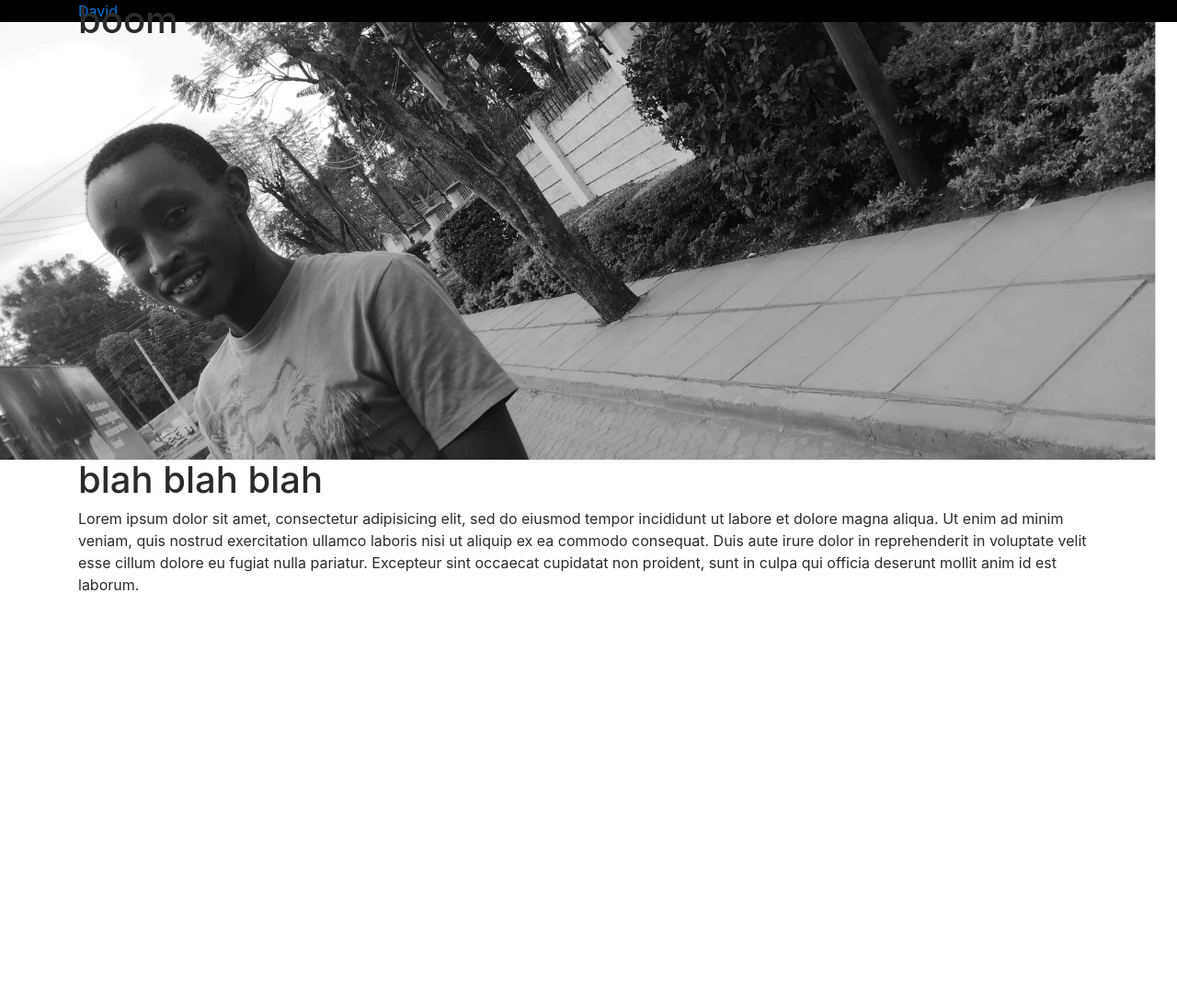
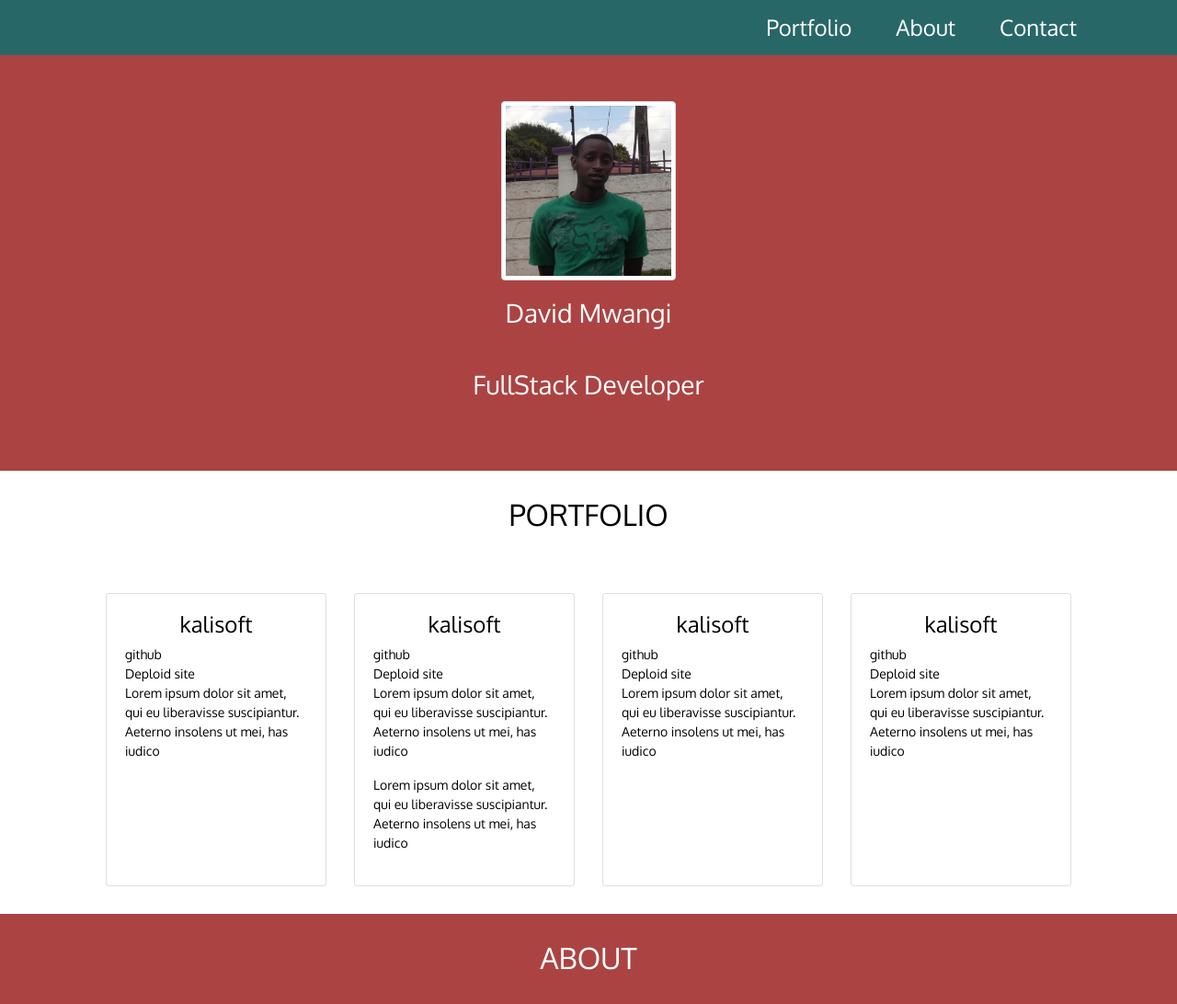
Before and after one commit to DavidNjoroge/DavidNjoroge.github.io, a plain HTML site: page index.html in a window 1280 px wide. Shown: the top 1092 px of the page at 92% size. Before the commit the page ends 800 px from the top, so only its background shows below. Drawn offline with Linux system fonts and the light colour scheme.

Commit message:
refactor the whole design

```diff
--- a/css/styles.css
+++ b/css/styles.css
@@ -1,22 +1,93 @@
-h1{
+body {
+  font-family: 'Oxygen', sans-serif;
+  font-size: 24px;
+  color: white;
+}
+
+a {
+  color: white;
+}
+
+
+/*navbar*/
+
+nav {
+  background-color: rgb(40, 103, 103);
+}
+
+
+/*navbar ends*/
+
+
+/*header*/
+
+header {
+  background-color: rgb(172, 67, 67);
+}
+
+img {
+  width: 190px;
+}
+
+.centr {
+  padding: 50px;
   text-align: center;
 }
-.container{
-background-color: skyblue;
+
+h3 {
+  padding: 20px;
 }
-.pull-left{
-  margin:auto;
-    margin-top: 1px;
+
+
+/*header ends*/
+
+
+/*portfolio*/
+
+.portfolio {
+  color: black;
 }
-.footer h2{
+
+h2 {
+  padding: 30px;
   text-align: center;
 }
-html{
-background: skyblue;
-}
-.panel{
-  background-color: green;
-}
-.jumbotron p{
+
+h4 {
   text-align: center;
 }
+
+.a {
+  font-size: 14px;
+  color: black;
+}
+
+.portfolio {
+  font-size: 14px;
+}
+
+.card {
+  margin: 30px;
+  padding: 20px;
+}
+
+
+/*portfolio ends*/
+
+
+/*about*/
+
+#about {
+  background-color: rgb(172, 67, 67)
+}
+
+.clr {
+  color: white;
+}
+
+.row {
+  padding: 30px;
+}
+
+
+/*about ends*/
--- a/index.html
+++ b/index.html
@@ -3,65 +3,102 @@
 
 <head>
   <meta charset="utf-8">
-  <title>David Mwangi</title>
-  <link rel="stylesheet" href="css/styles2.css">
+  <title>Sample Bootstrap</title>
   <link rel="stylesheet" href="css/bootstrap.min.css">
+  <link rel="stylesheet" href="css/styles.css">
+  <link href="https://fonts.googleapis.com/css?family=Oxygen" rel="stylesheet">
 </head>
 
-<body id="top">
-  <nav class="nav fixed">
+<body>
+  <!-- navbar -->
+  <nav>
     <div class="container">
-      <a href="#top">David</a>
-      <div class="collapse navbar-collapse">
-        <ul class="nav justify-content-end">
-          <li class="nav-item">
-            <a class="nav-link active" href="#">Active</a>
-          </li>
-          <li class="nav-item">
-            <a class="nav-link" href="#">Link</a>
-          </li>
-          <li class="nav-item">
-            <a class="nav-link" href="#">Link</a>
-          </li>
-          <li class="nav-item">
-            <a class="nav-link disabled" href="#">Disabled</a>
-          </li>
-        </ul>
+      <ul class="nav justify-content-end nav-pills flex-column flex-sm-row">
+
+        <li class="nav-item"><a class="nav-link" href="#portfolio">Portfolio</a></li>
+        <li class="nav-item"><a class="nav-link" href="#about">About</a></li>
+        <li class="nav-item"><a class="nav-link" href="#contact">Contact</a></li>
+
+      </ul>
+    </div>
+  </nav>
+  <!-- navbar ends -->
+
+  <!-- header -->
+  <header>
+    <div class="container">
+      <div class="centr">
+        <img src="images/portfolio-pic.jpg" class="img-thumbnail mx-auto d-block" alt="Responsive image">
+        <h3>David Mwangi</h3>
+        <h3>FullStack Developer</h3>
       </div>
     </div>
-  </nav>
-  <header class="header">
+  </header>
+  <!-- header ends -->
+
+  <!-- portfolio -->
+
+  <div class="portfolio" id="portfolio">
     <div class="container">
-      <h1>boom</h1>
+      <h2>PORTFOLIO</h2>
+      <div class="card-deck">
+        <div class="card">
+          <h4>kalisoft</h4>
+          <a class="a" href="#">github</a>
+          <a class="a" href="#">Deploid site</a>
+          <p>Lorem ipsum dolor sit amet, qui eu liberavisse suscipiantur. Aeterno insolens ut mei, has iudico</p>
+
+        </div>
+        <div class="card">
+          <h4>kalisoft</h4>
+          <a class="a" href="#">github</a>
+          <a class="a" href="#">Deploid site</a>
+          <p>Lorem ipsum dolor sit amet, qui eu liberavisse suscipiantur. Aeterno insolens ut mei, has iudico</p>
+
+          <p>Lorem ipsum dolor sit amet, qui eu liberavisse suscipiantur. Aeterno insolens ut mei, has iudico</p>
+        </div>
+        <div class="card">
+          <h4>kalisoft</h4>
+          <a class="a" href="#">github</a>
+          <a class="a" href="#">Deploid site</a>
+          <p>Lorem ipsum dolor sit amet, qui eu liberavisse suscipiantur. Aeterno insolens ut mei, has iudico</p>
+
+        </div>
+        <div class="card">
+          <h4>kalisoft</h4>
+          <a class="a" href="#">github</a>
+          <a class="a" href="#">Deploid site</a>
+          <p>Lorem ipsum dolor sit amet, qui eu liberavisse suscipiantur. Aeterno insolens ut mei, has iudico</p>
+
+        </div>
+      </div>
     </div>
-  </header>
+  </div>
 
-  <section class="portfolio">
+  <!-- portfolio ends -->
+
+  <!-- about -->
+
+  <div id="about">
     <div class="container">
-      <h1>blah blah blah </h1>
-      <p>Lorem ipsum dolor sit amet, consectetur adipisicing elit, sed do eiusmod tempor incididunt ut labore et dolore magna aliqua. Ut enim ad minim veniam, quis nostrud exercitation ullamco laboris nisi ut aliquip ex ea commodo consequat. Duis aute irure
-        dolor in reprehenderit in voluptate velit esse cillum dolore eu fugiat nulla pariatur. Excepteur sint occaecat cupidatat non proident, sunt in culpa qui officia deserunt mollit anim id est laborum.</p>
+      <h2 class="clr">ABOUT</h2>
+      <div class="row">
+        <p>Lorem ipsum dolor sit amet, consectetur adipisicing elit, sed do eiusmod tempor incididunt ut labore et do veniam, quis nostrud exercitation ullamco ls aute irure dolor in reprehenderit in voluptate velit esse cillum dolore eu fugiat nulla pariatur.
+        </p>
+      </div>
     </div>
-  </section>
-  <section class="about">
-    <div class="container">
+  </div>
 
-    </div>
-  </section>
-  <section class="about">
-    <div class="container">
-
-    </div>
-  </section>
-  <footer class="footer">
-    <div class="containe">
-
-    </div>
-  </footer>
+  <!-- about ends -->
 
 
-  <script src="js/jquery-3.2.1.js"></script>
-  <script src="js/scripts.js"></script>
+
+
+
+  <script src="js/jquery-3.2.1.js">
+  </script>
+  <script src="js/scripts.js">
+  </script>
 </body>
 
 </html>
```
Also changed, not shown: images/portfolio-pic.jpg (added).
